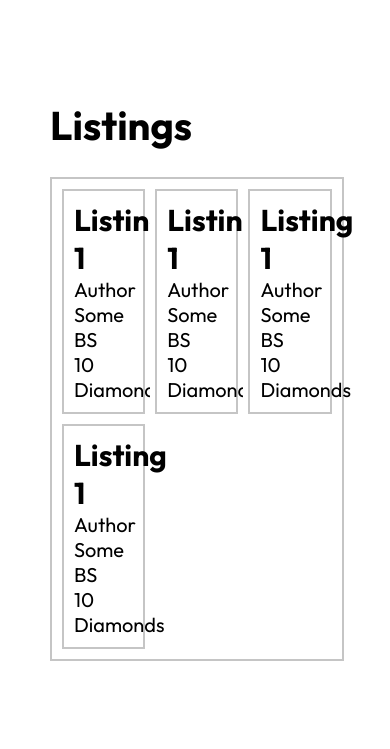
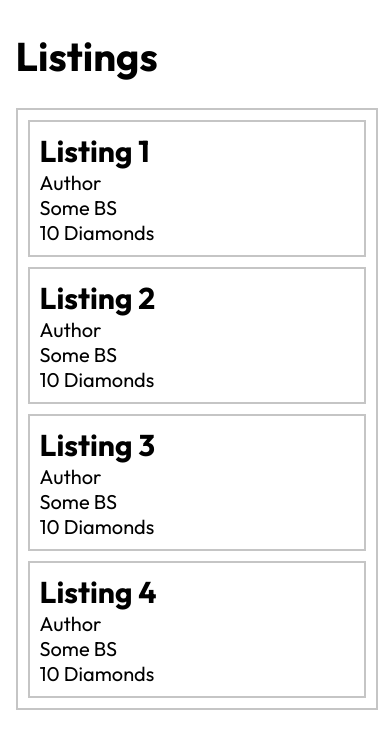
Before and after one commit to diamondmyracle/HW1, a PHP site: page /listings.html in a window 390 px wide. Shown: the top 749 px of the page. Run offline with PHP 8.4, Linux system fonts and the light colour scheme.

Commit message:
Better for mobile
Made it respond to mobile better

```diff
--- a/listings.css
+++ b/listings.css
@@ -7,12 +7,13 @@
 body {
     font-family: "Outfit", serif ;
     margin: 0px ;
+    font-size: 100% ;
 }
 
 .page-content {
-    margin: 50px ;
-    margin-top: 100px ;
-    font-size: 125% ;
+    margin: 4% ;
+    margin-top: 8% ;
+    font-size: 1.25em ;
 }
 
 .listings-group {
@@ -38,6 +39,18 @@ body {
     background-color: #ffffff ;
 }
 
+@media (max-width: 1000px) {
+    .listings-group li {
+        width: 50% ;
+    }
+}
+
+@media (max-width: 600px) {
+    .listings-group li {
+        width: 100% ;
+    }
+}
+
 .listing {
     margin: 5px ;
     width: auto ;
--- a/listings.html
+++ b/listings.html
@@ -39,7 +39,7 @@
 
                 <li>
                     <div class="listing">
-                        <h2>Listing 1</h2>
+                        <h2>Listing 2</h2>
                         <p>
                             Author
                             <br>
@@ -52,7 +52,7 @@
 
                 <li>
                     <div class="listing">
-                        <h2>Listing 1</h2>
+                        <h2>Listing 3</h2>
                         <p>
                             Author
                             <br>
@@ -65,7 +65,7 @@
 
                 <li>
                     <div class="listing">
-                        <h2>Listing 1</h2>
+                        <h2>Listing 4</h2>
                         <p>
                             Author
                             <br>
```
